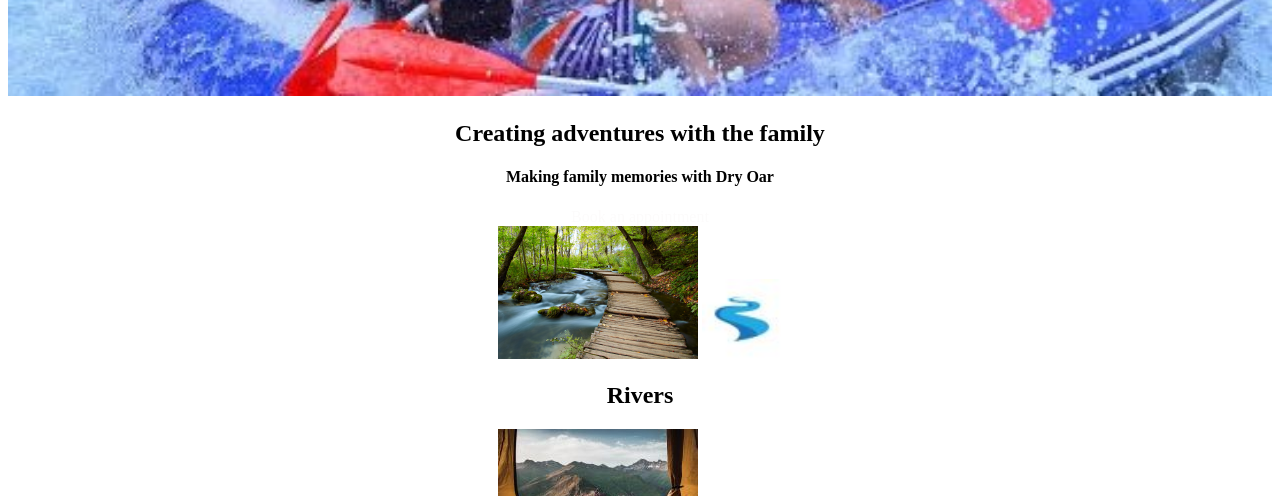
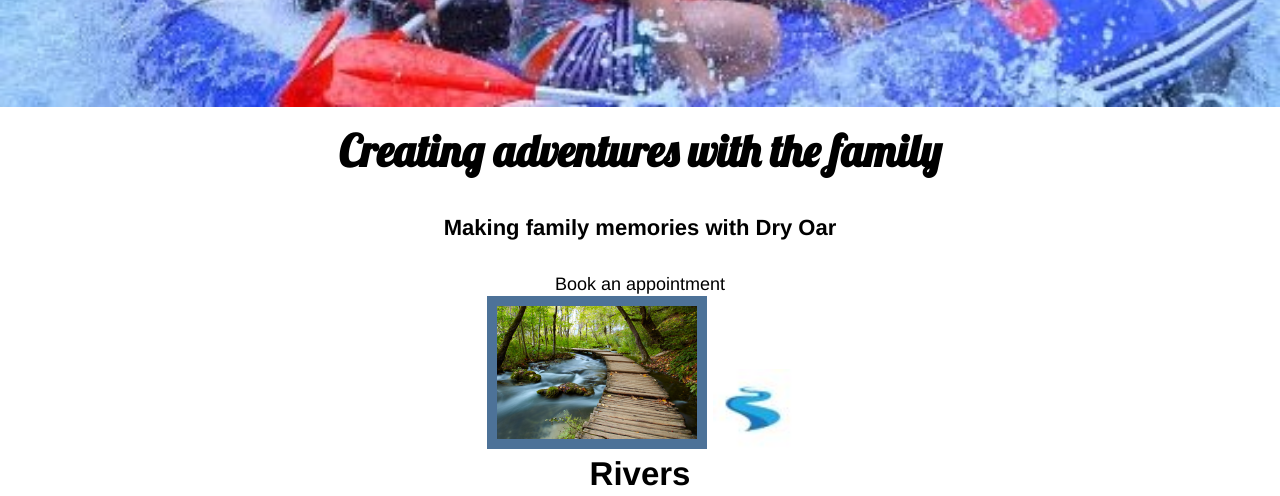
Before and after one commit to billybarnie/wdd130, a plain HTML site: page wwr/index.html in a window 1280 px wide. Shown: the part 690-1186 px from the top of the page. Drawn offline with Linux system fonts and the light colour scheme; a web font is replaced by a local one.

Commit message:
assignment week 5

```diff
--- a/wwr/styles/styles.css
+++ b/wwr/styles/styles.css
@@ -1,3 +1,5 @@
+@import url('https://fonts.googleapis.com/css2?family=Lobster&family=Sofia+Sans+Extra+Condensed:ital@1&display=swap');
+
 #content {
     max-width: 1600px;
     margin: 0 auto;
@@ -6,6 +8,7 @@ nav a {
     text-align: center;
     color: #fcfbfb;
     text-decoration: none;
+    padding: 35px;
 }
 #home-title, #secondary {
     text-align: center;
@@ -21,6 +24,10 @@ main section {
 }
 body {
     background-color: white;
+    font-family: Sofia San Extra Condensed, Helvetica, sans-serif;
+    font-size: 22px;
+    margin: 0;
+    padding: 0;
 }
 header {
     background-color: #4d7298;
@@ -36,12 +43,17 @@ nav a:hover {
 }
 .msg {
     background-color: #4d7298;
+    line-height: 1.5em;
+    padding: 35px;
 }
 footer {
     background-color: #77a6b6;
+    padding: 25px 50px;
+    margin-top: 200px;
 }
 .icon {
     width: 80px;
+    padding-top: 10px;
 }
 #hero-img {
     width: 100%;
@@ -53,12 +65,45 @@ footer p a:hover{
     text-decoration: underline;
 }
 .book, .join {
+    font-family: Sofia San Extra Condensed, Helvetica, sans-serif;
     text-align: center;
     color: #fcfbfb;
     text-decoration: none;
+    font-size: 18px;
+    padding: 15px 30px;
+    margin-top: 50px;
+    border-radius: 5px;
 }
 footer a {
     text-align: center;
     color: #fcfbfb;
     text-decoration: none;
 }
+.msg p {
+    font-family: Sofia San Extra Condensed, Helvetica, sans-serif;
+    font-size: .8em;
+    padding-bottom: 15px;
+}
+#home-title {
+    font-family: "Lobster";
+    font-size: 2em;
+    margin-top: 10px;
+}
+.book {
+    color: black;
+}
+h2 {
+    margin: 0;
+}
+#logo-link {
+    padding-top: 5px;
+}
+.rivers-card, .camping-card, .rapids-card {
+    margin: 200px 0;
+}
+.card-img {
+    border: 10px solid #4d7298;
+}
+main section img {
+    box-sizing: border-box;
+}
```
